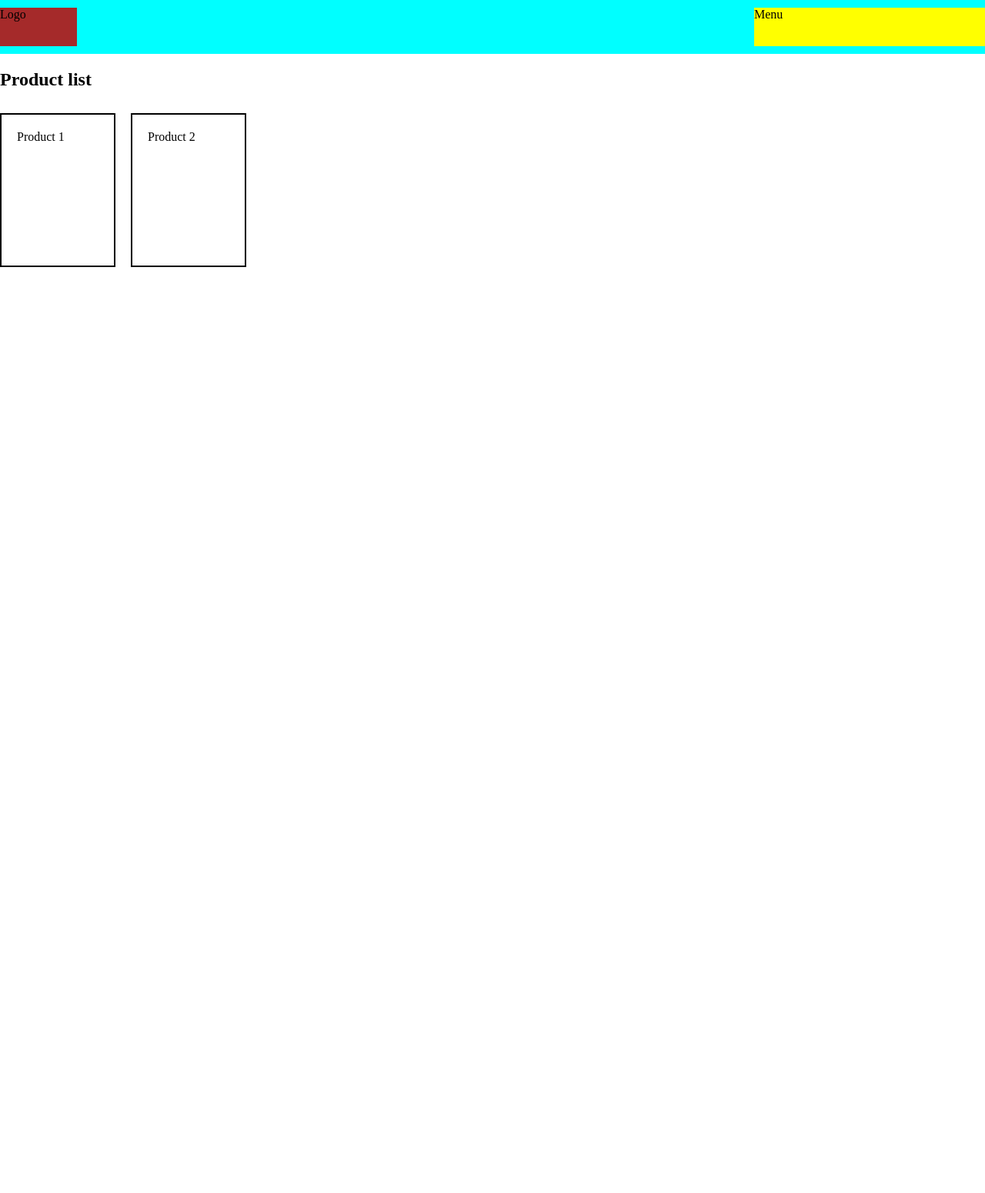
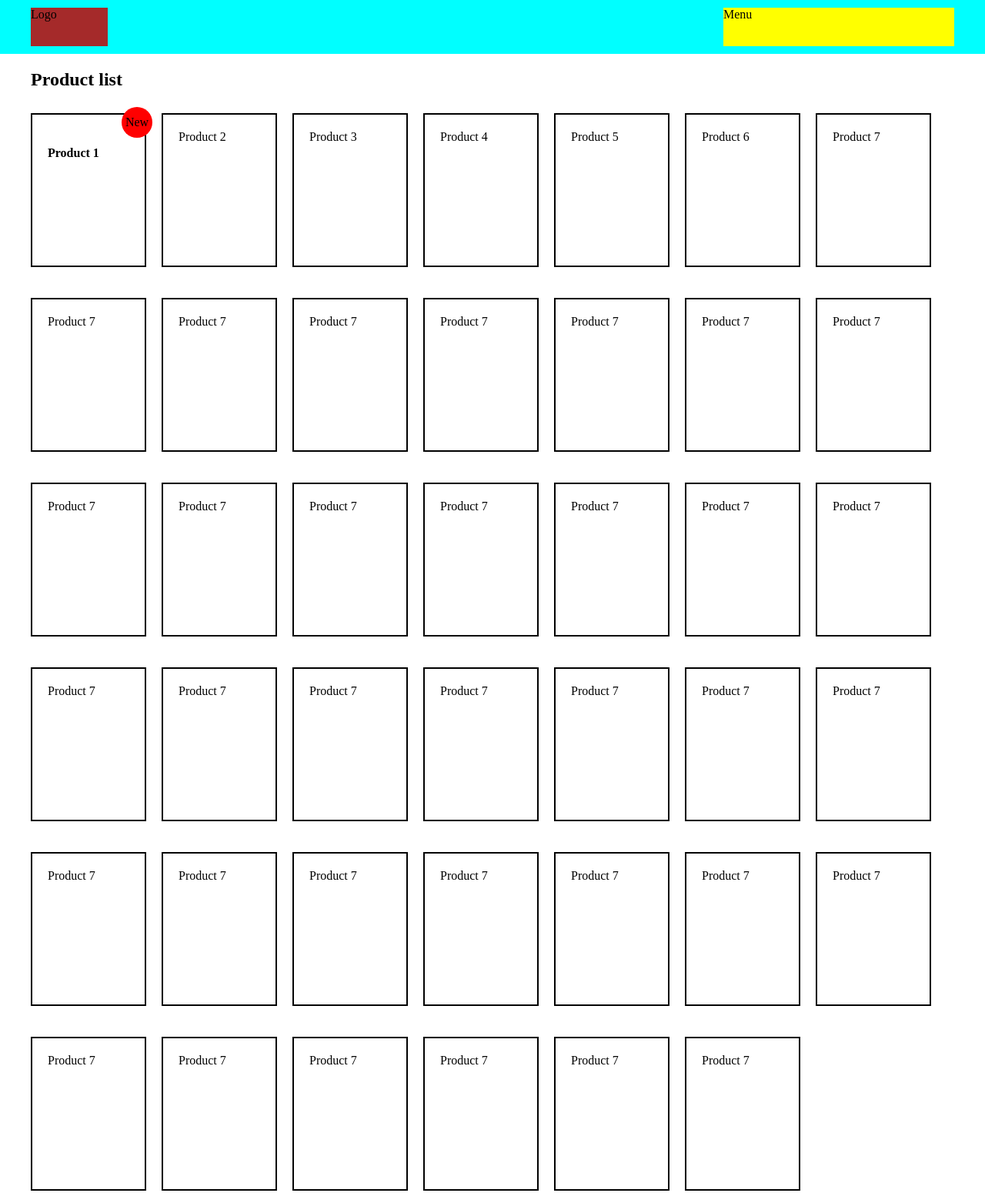
Before and after one commit to AnhSon-DHSPDHDN/fs-03-html-css, a plain HTML site: page chap5-6/index.html in a window 1280 px wide. Shown: the whole page at 77% size. Before the commit the page ends 800 px from the top, so only its background shows below. Drawn offline with Linux system fonts and the light colour scheme.

Commit message:
demo position

```diff
--- a/chap5-6/css/style.css
+++ b/chap5-6/css/style.css
@@ -2,12 +2,25 @@ body {
   margin: 0;
 }
 
+.container-max-width {
+  max-width: 1200px;
+  margin: 0 auto;
+}
+
+.header__wrapper {
+  display: flex;
+  height: 70px;
+  align-items: center;
+  justify-content: space-between;
+}
+
 .header {
   height: 70px;
-  display: flex;
   background-color: aqua;
-  align-items: center;
-  justify-content: space-between;
+  position: fixed;
+  top: 0px;
+  width: 100%;
+  z-index: 999;
 }
 
 .header__logo {
@@ -26,12 +39,12 @@ body {
 .product-list {
   display: flex;
   gap: 20px;
-  /* flex-wrap: wrap; */
-  width: 320px;
+  flex-wrap: wrap;
   overflow: auto;
 }
 
 .product-card {
+  position: relative;
   margin: 10px 0;
   border: 2px solid black;
   padding: 20px;
@@ -40,3 +53,19 @@ body {
   height: 200px;
   box-sizing: border-box;
 }
+
+.main {
+  margin-top: 90px;
+}
+
+.product-card__tag {
+  position: absolute;
+  top: -10px;
+  right: -10px;
+  width: 40px;
+  height: 40px;
+  background-color: red;
+  border-radius: 100%;
+  text-align: center;
+  line-height: 40px;
+}
--- a/chap5-6/index.html
+++ b/chap5-6/index.html
@@ -9,19 +9,61 @@
   <body>
     <!-- Duy Tung + 0.5 -->
     <header class="header">
-      <div class="header__logo">Logo</div>
-      <div class="header__menu">Menu</div>
+      <div class="container-max-width">
+        <div class="header__wrapper">
+          <div class="header__logo">Logo</div>
+          <div class="header__menu">Menu</div>
+        </div>
+      </div>
     </header>
-    <section class="main">
+    <section class="main container-max-width">
       <h1>Product list</h1>
       <div class="product-list">
-        <div class="product-card">Product 1</div>
+        <div class="product-card">
+          <h4>Product 1</h4>
+          <div class="product-card__tag">New</div>
+        </div>
+
         <div class="product-card">Product 2</div>
         <div class="product-card">Product 3</div>
         <div class="product-card">Product 4</div>
         <div class="product-card">Product 5</div>
         <div class="product-card">Product 6</div>
         <div class="product-card">Product 7</div>
+        <div class="product-card">Product 7</div>
+        <div class="product-card">Product 7</div>
+        <div class="product-card">Product 7</div>
+        <div class="product-card">Product 7</div>
+        <div class="product-card">Product 7</div>
+        <div class="product-card">Product 7</div>
+        <div class="product-card">Product 7</div>
+        <div class="product-card">Product 7</div>
+        <div class="product-card">Product 7</div>
+        <div class="product-card">Product 7</div>
+        <div class="product-card">Product 7</div>
+        <div class="product-card">Product 7</div>
+        <div class="product-card">Product 7</div>
+        <div class="product-card">Product 7</div>
+        <div class="product-card">Product 7</div>
+        <div class="product-card">Product 7</div>
+        <div class="product-card">Product 7</div>
+        <div class="product-card">Product 7</div>
+        <div class="product-card">Product 7</div>
+        <div class="product-card">Product 7</div>
+        <div class="product-card">Product 7</div>
+        <div class="product-card">Product 7</div>
+        <div class="product-card">Product 7</div>
+        <div class="product-card">Product 7</div>
+        <div class="product-card">Product 7</div>
+        <div class="product-card">Product 7</div>
+        <div class="product-card">Product 7</div>
+        <div class="product-card">Product 7</div>
+        <div class="product-card">Product 7</div>
+        <div class="product-card">Product 7</div>
+        <div class="product-card">Product 7</div>
+        <div class="product-card">Product 7</div>
+        <div class="product-card">Product 7</div>
+        <div class="product-card">Product 7</div>
       </div>
     </section>
   </body>
```
